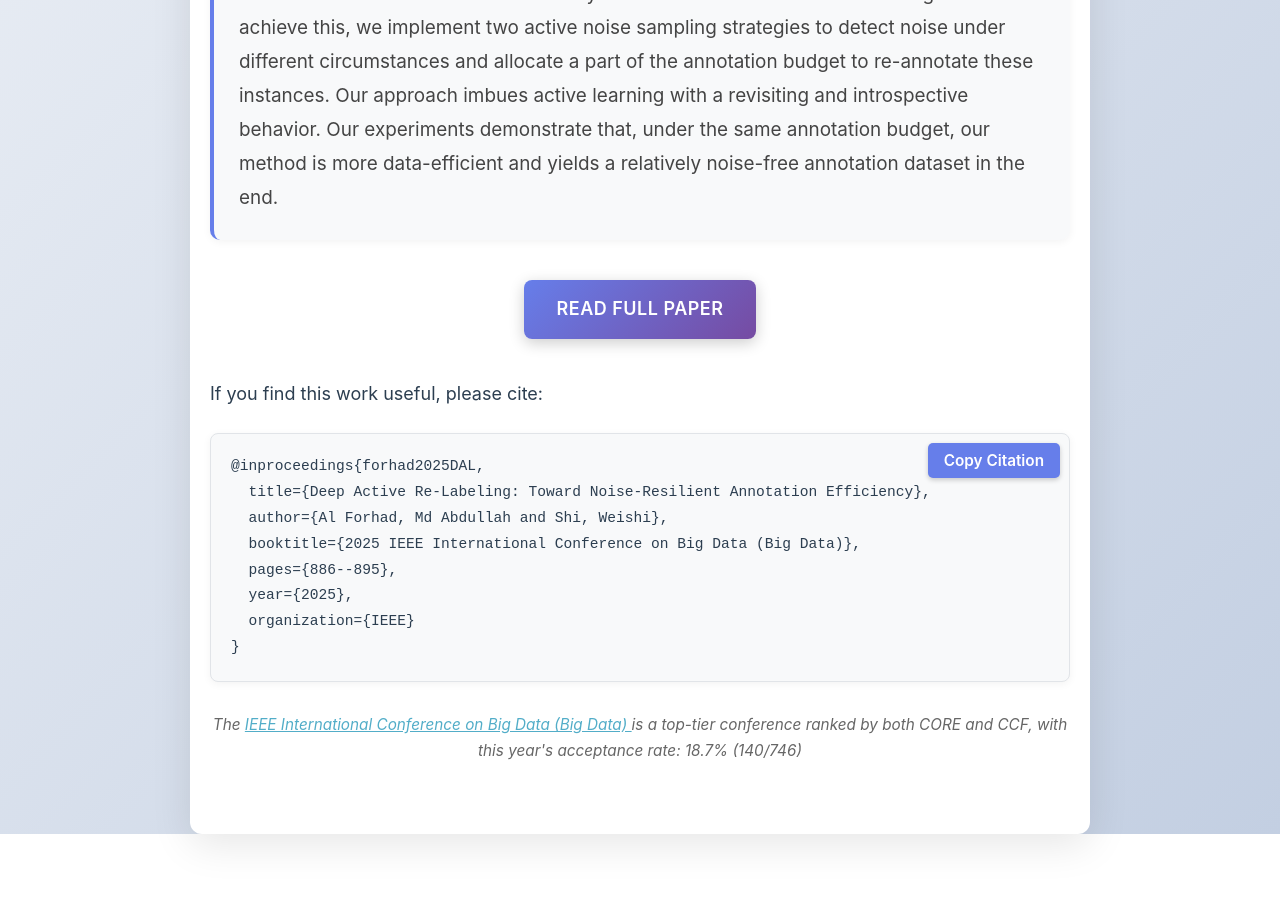
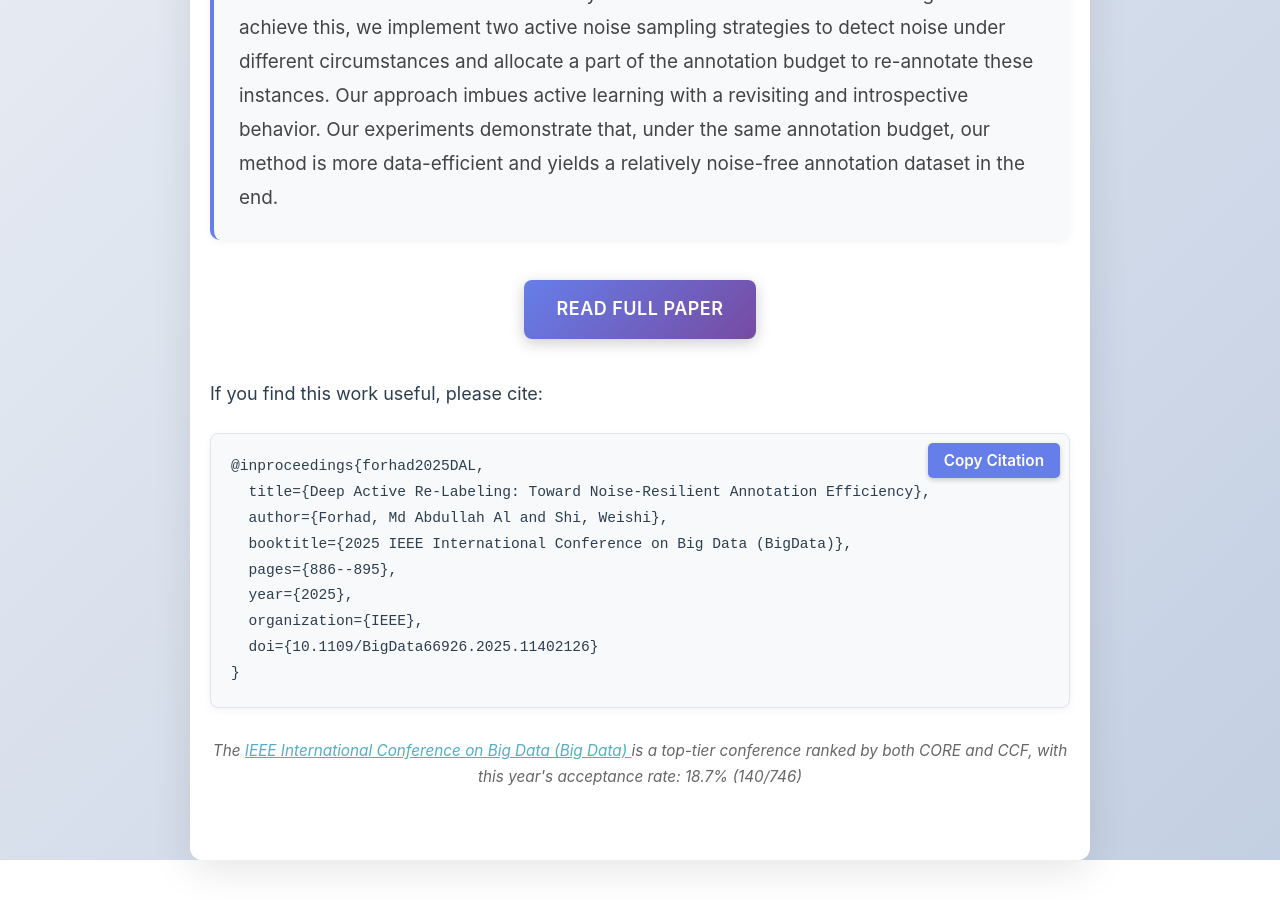
Before and after one commit to alforhad/alforhad.github.io, a Jekyll site: the page built from _pages/deep-active-relabeling.md, in a window 1280 px wide and 900 px high, scrolled down 1003 px. Built offline with Jekyll 4.4.1, drawn with Linux system fonts in a browser that asks for light colours; before the commit the page ends 1877 px from its top, so only the background shows below that.

Commit message:
Fix citation details in deep-active-relabeling.md
Updated author name format and added DOI to citation.

```diff
--- a/_pages/deep-active-relabeling.md
+++ b/_pages/deep-active-relabeling.md
@@ -34,11 +34,12 @@ If you find this work useful, please cite:
   </button>
   <pre id="citationCode"><code>@inproceedings{forhad2025DAL,
   title={Deep Active Re-Labeling: Toward Noise-Resilient Annotation Efficiency},
-  author={Al Forhad, Md Abdullah and Shi, Weishi},
-  booktitle={2025 IEEE International Conference on Big Data (Big Data)},
+  author={Forhad, Md Abdullah Al and Shi, Weishi},
+  booktitle={2025 IEEE International Conference on Big Data (BigData)},
   pages={886--895},
   year={2025},
-  organization={IEEE}
+  organization={IEEE},
+  doi={10.1109/BigData66926.2025.11402126}
 }</code></pre>
 </div>
 
```
